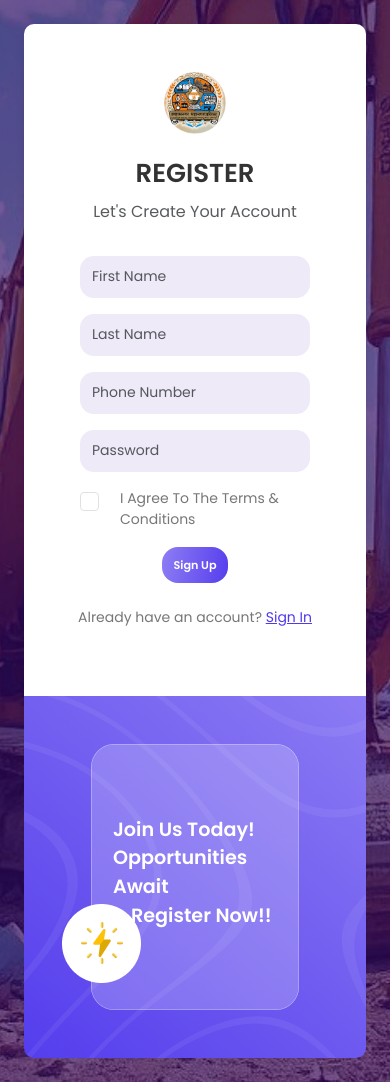
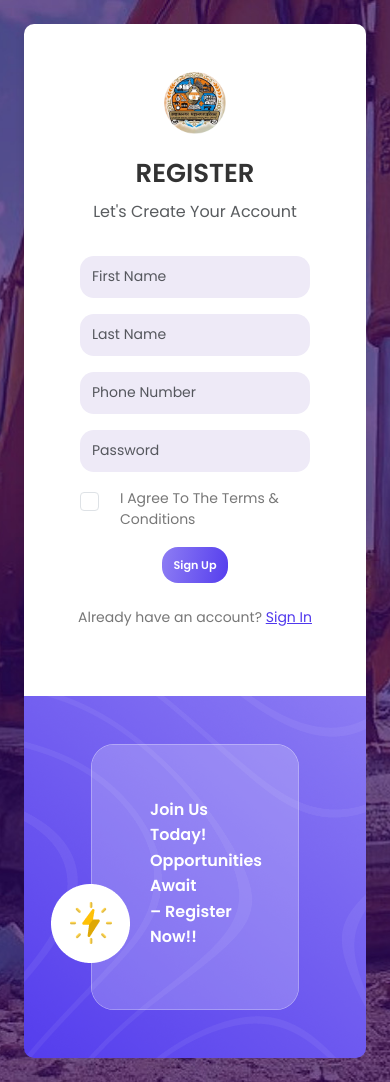
Before and after one commit to Itdevelopment002/UCM-System, a React (Create React App) app: page /register in a window 390 px wide. Built offline with nearby package versions, Linux system fonts and the light colour scheme.

Commit message:
responsive login pages complete

```diff
--- a/src/components/Login/Login.css
+++ b/src/components/Login/Login.css
@@ -169,7 +169,7 @@ p {
   }
 
   .otp-promo-text h3 {
-    font-size: 18px;
+
     font-size: clamp(1rem, 5vw, 1.125rem);
   }
 
--- a/src/components/Register/Register.css
+++ b/src/components/Register/Register.css
@@ -92,9 +92,13 @@
   font-style: bold;
 }
 .flash-reg {
-  z-index: 2;
+  /* z-index: 2;
   top: 55%;
   left: -3%;
+  position: absolute; */
+  z-index: 2;
+  top: 52%;
+  left: 15%;
   position: absolute;
 }
 .register-logo {
@@ -138,7 +142,7 @@
   font-size: 15px;
   text-align: center;
 }
-.rightRegText {
+/* .rightRegText {
   position: absolute;
   top: 49%;
   left: 51%;
@@ -148,6 +152,26 @@
   text-align: left;
   line-height: 1.5;
   font-size: 30px;
+} */
+ /* Right Section */
+.reg-promo-text {
+  flex: 1;
+  display: flex;
+  align-items: center;
+  justify-content: center;
+  padding: 20px;
+  position: absolute;
+  top: 49%;
+  left: 54%;
+  transform: translate(-50%, -50%);
+  font-weight: 700;
+  color: #fff;
+  text-align: left;
+  line-height: 1.6;
+  font-size: 1.2rem;
+}
+.reg-promo-text{
+  font-size: clamp(0.875rem, 2vw, 1.2rem); /* 0.875rem (14px) to 1.5rem (24px) */
 }
 
 /* Updated Media Queries */
@@ -170,16 +194,20 @@
   .promo-reg-section {
     border-radius: 0 0 10px 10px;
   }
-  .rightRegText {
+  .reg-promo-text {
+    /* padding: 30px 10px; */
     font-size: 1.2rem;
+    width: fit-content;
+    font-size: clamp(1rem, 4vw, 1.4rem);
+  }
+  .reg-promo-text h3 {
+
+    font-size: clamp(1rem, 5vw, 1.125rem);
   }
   .flash-reg {
-    top: 10rem;
-    font-size: 0.9rem;
-    padding: 0.4rem 0.8rem;
+    left: 8%;
   }
 }
-
 @media (min-width: 768px) and (max-width: 1024px) {
   .register-page {
     overflow-y: hidden;
@@ -204,7 +232,11 @@
     border-radius: 12px;
   }
 }
-
+@media (max-width: 480px) {
+  .reg-promo-text h3 {
+    font-size: 16px;
+  }
+}
 @media (min-width: 1024px) {
   .register-container {
     width: 85%;
--- a/src/components/Register/Register.js
+++ b/src/components/Register/Register.js
@@ -194,14 +194,14 @@ const Register = () => {
               alt="Overlay"
               style={{ width: "100%", display: "block" }}
             />
-            <h3 className="col-6 w-28 fw-bold rightRegText">
+            <h3 className="fw-bold reg-promo-text">
               Join Us Today! <br /> Opportunities Await <br />– Register Now!!
             </h3>
           </div>
           <img
             src={flash}
             alt="Flash"
-            className="position-absolute p-5 flash-reg"
+            className="flash-reg"
           />
         </div>
       </div>
```
